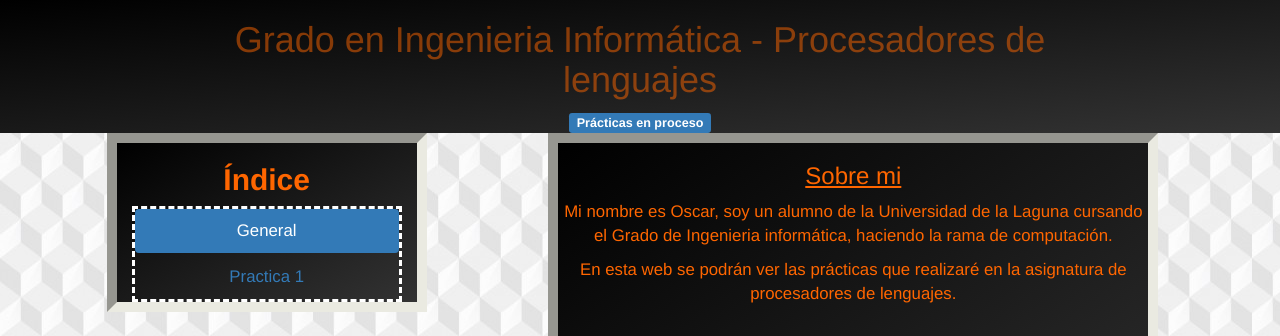
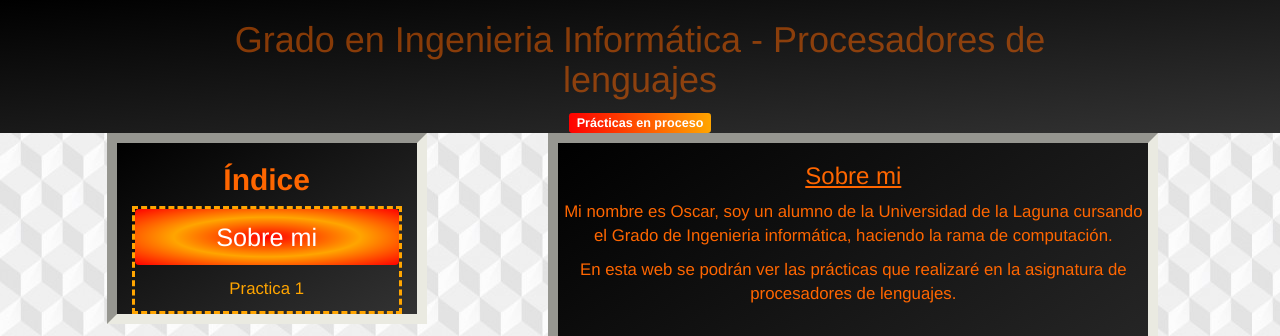
Before and after one commit to alu0100825893/alu0100825893.github.io, a plain HTML site: page index.html in a window 1280 px wide. Shown: the top 336 px of the page. Drawn offline with nearby package versions, Linux system fonts and the light colour scheme.

Commit message:
Mejora del estilo

```diff
--- a/css/style.css
+++ b/css/style.css
@@ -3,12 +3,15 @@ body {
 }
 
 h1 {
+
   animation-name: parpadeo;
   animation-duration: 2s;
   animation-direction: alternate;
   animation-iteration-count: infinite;
   animation-timing-function: linear;
 }
+
+
 
 @keyframes parpadeo {
     0%   {opacity: 0;}
@@ -41,7 +44,7 @@ h1 {
 
 
 .Lista {
-  background-color: gray;
+  background: linear-gradient(to left, rgb(51, 51, 51), black);
   color: white;
 }
 
@@ -53,13 +56,41 @@ h1 {
   margin: auto;
 }
 
+
 .Navegacion {
   border-style: dashed;
-  border-color: white;
+  border-color: orange;
+  /*background-color: orange;*/
+}
+
+.nav-pills>li.active>a, .nav-pills>li.active>a:focus, .nav-pills>li.active>a:hover {
+    background: radial-gradient(red, orange, rgb(255, 0, 0));
+    font-size: 150%;
+}
+
+.nav>li>a {
+  color: orange;
+}
+
+.nav>li>a:hover {
+  background-color: #ffc299;
+  color: black;
 }
 
 .FinalPagina {
   background: linear-gradient(to left, rgb(51, 51, 51), black);
+}
+
+.Etiqueta {
+  background: linear-gradient(to left, orange, red);
+
+}
+
+a {
+  color: orange;
+}
+a:hover {
+  color: white;
 }
 
 footer {
--- a/index.html
+++ b/index.html
@@ -19,7 +19,7 @@
         <div class="col-xs-2"></div>
         <div class="col-xs-8">
             <h1>Grado en Ingenieria Informática - Procesadores de lenguajes</h1>
-            <span class="label label-primary">Prácticas en proceso</span>
+            <span class="label label-primary Etiqueta">Prácticas en proceso</span>
 
 
         </div>
@@ -34,7 +34,7 @@
             <h2><b>Índice</b></h2>
 
             <ul class="nav nav-pills nav-stacked Navegacion">
-                <li class="active"><a data-toggle="tab" href="#principal">General</a></li>
+                <li class="active"><a data-toggle="tab" href="#principal">Sobre mi</a></li>
                 <li><a data-toggle="tab" href="#practica1">Practica 1</a></li>
 
             </ul>
```
